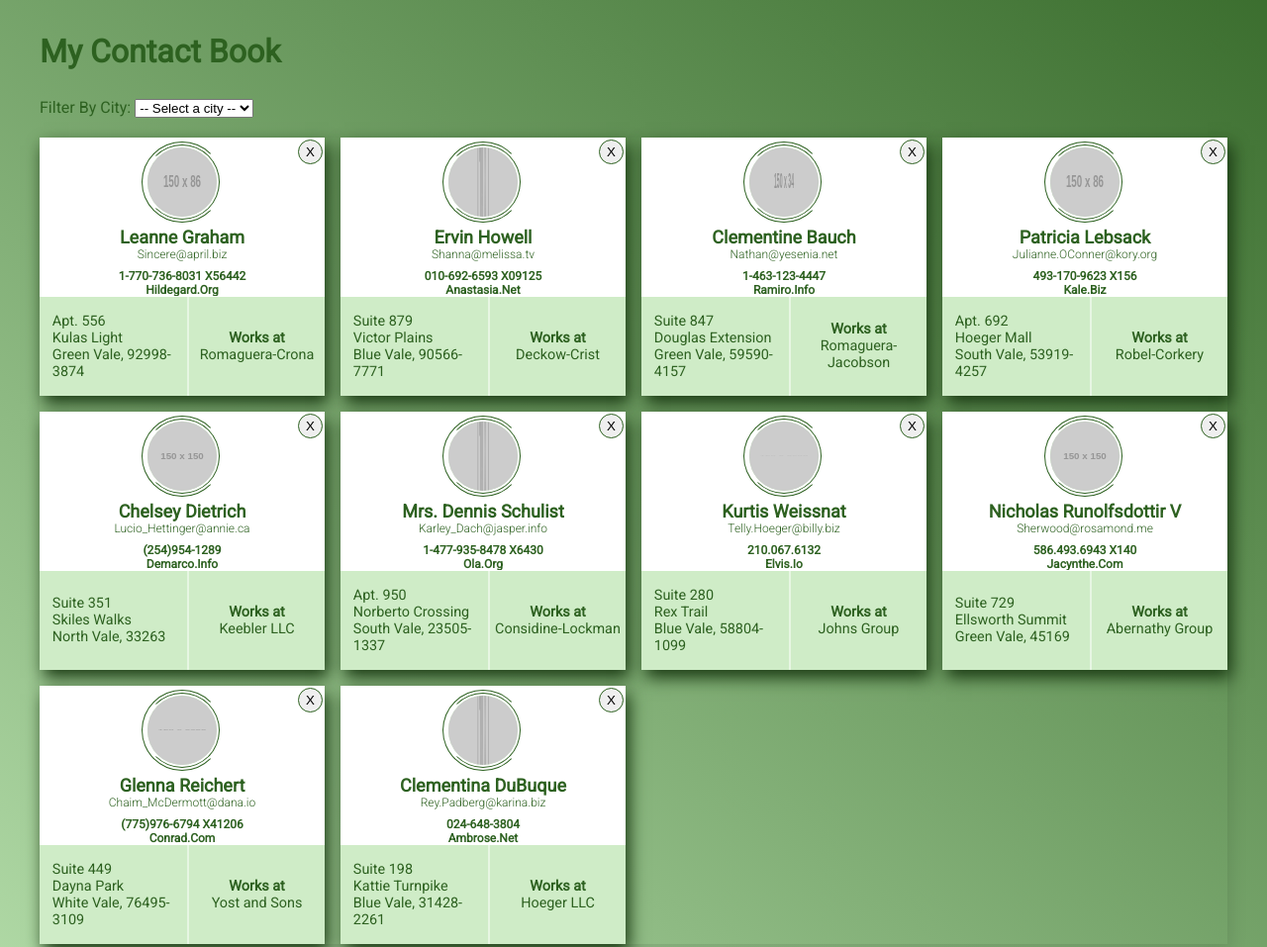
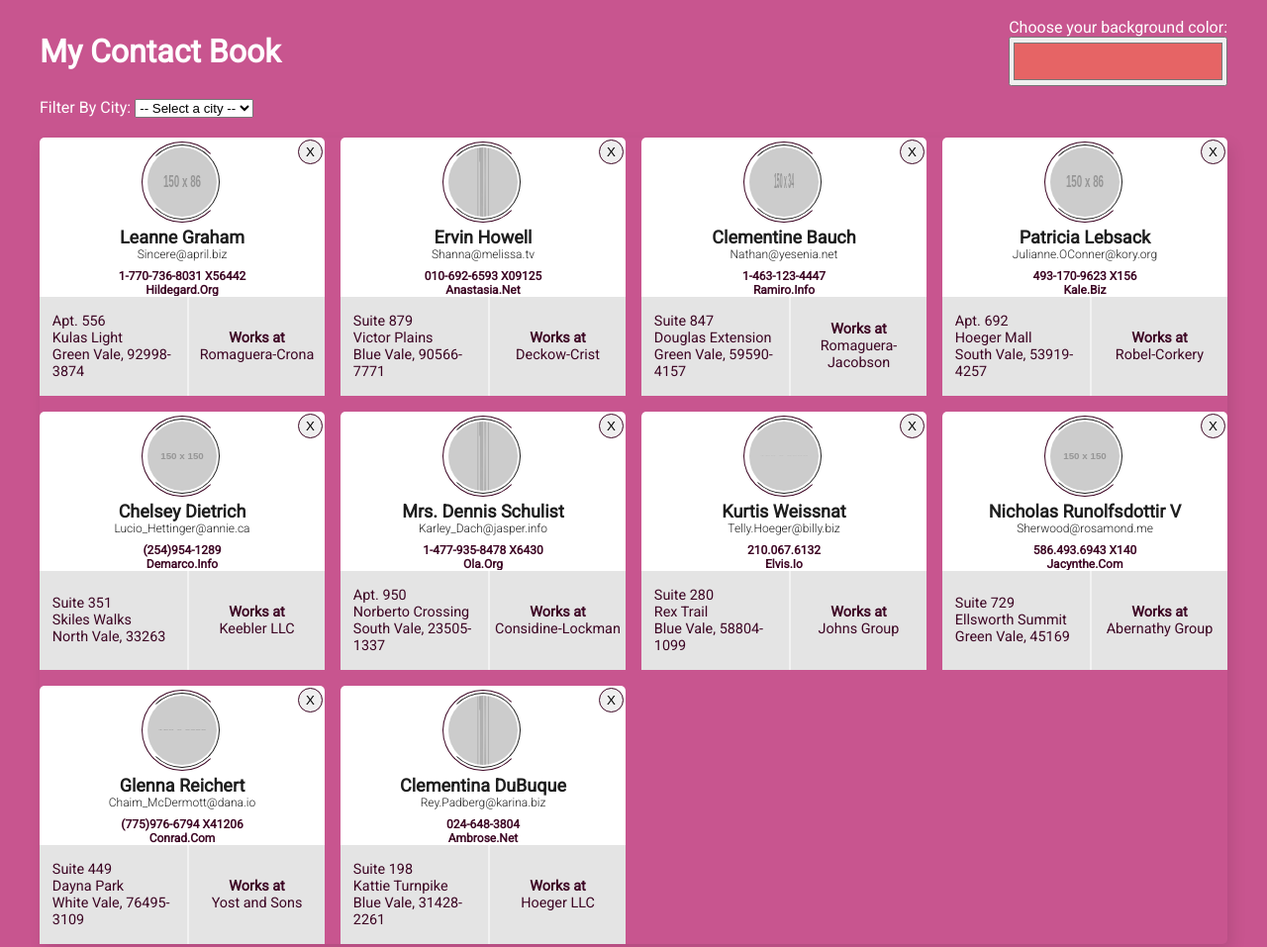
Before and after one commit to natali-a-lvarez/Contact-Book, a website built with Parcel: page index.html in a window 1280 px wide. Shown: the top 957 px of the page at 99% size. Built offline with nearby package versions, Linux system fonts and the light colour scheme; placeholder pictures from the web are drawn by us.

Commit message:
added back ground color picking feature

```diff
--- a/index.html
+++ b/index.html
@@ -8,7 +8,21 @@
   </head>
   <body>
     <main id="book">
-      <header><h1>My Contact Book</h1></header>
+      <header>
+        <h1>My Contact Book</h1>
+        <div class="color-picker">
+          <label>Choose your background color:</label>
+          <div>
+            <input
+              type="color"
+              class="color-input"
+              id="color-input"
+              name="color-input"
+              value="#e66465"
+            />
+          </div>
+        </div>
+      </header>
       <section id="filter">
         <form id="filterForm">
           <label for="filterOptions">Filter By City:</label>
--- a/src/index.js
+++ b/src/index.js
@@ -242,6 +242,14 @@ window.contacts = [
 // WRITE YOUR SOLUTION CODE HERE //
 ///////////////////////////////////
 
+// COLOR PICKER ADDED FUNCTIONALITY
+const colorPicker = document.querySelector(".color-input");
+const book = document.querySelector("#book");
+
+colorPicker.addEventListener("change", (e) => {
+  book.style.background = e.target.value;
+});
+
 const filterOptions = document.querySelector("#filterOptions");
 const contactsSection = document.querySelector("#contacts");
 
--- a/src/styles.css
+++ b/src/styles.css
@@ -1,6 +1,9 @@
 @import url("https://fonts.googleapis.com/css2?family=Roboto:ital,wght@0,300;0,400;1,500&display=swap");
 
 body {
+  --dark-color: #1e1e1e;
+  --light-color: #f1f1f1;
+
   margin: 0;
   font-size: 16px;
   font-family: "Roboto", sans-serif;
@@ -15,22 +18,22 @@ main {
 }
 
 #book {
-  background: -webkit-gradient(
-    linear,
-    right top,
-    left bottom,
-    from(#2d6120),
-    to(#bee6b4)
-  );
-  background: linear-gradient(to bottom left, #2d6120, #bee6b4);
-  background-size: 125% 125%;
-  color: #2d6120;
+  background-color: #c8558f;
+  color: #ffffff;
 }
 
 header {
+  display: flex;
+  align-items: center;
+  justify-content: space-between;
   width: 95%;
   margin: 0 auto;
   max-width: 1200px;
+}
+
+header .color-input {
+  width: 100%;
+  height: 50px;
 }
 
 #filter {
@@ -47,6 +50,7 @@ header {
   margin: 20px auto;
   max-width: 1200px;
   box-shadow: 4px 8px 16px 0 rgba(0, 0, 0, 0.1);
+  border-radius: 5px;
 }
 
 .divider {
@@ -62,15 +66,21 @@ header {
 
 .card {
   position: relative;
-  background: white;
-  box-shadow: 4px 8px 16px 0 #1b3b14;
+  background: rgb(255, 255, 255);
+  box-shadow: 4px 8px 16px 0 hwb(0 0% 100%, 0.2);
+  border-radius: 5px;
+}
+
+.card .name,
+.card .email {
+  color: #1e1e1e;
 }
 
 .card .deleteBtn {
   position: absolute;
   top: 2px;
   right: 2px;
-  border: solid 1px #2d6120;
+  border: solid 1px #3d0624;
   border-radius: 50%;
   cursor: pointer;
   width: 25px;
@@ -90,7 +100,6 @@ header {
   height: 70px;
   border-radius: 50%;
   cursor: pointer;
-  background: #bee6b4;
   margin: 10px auto;
   position: relative;
 }
@@ -108,14 +117,15 @@ header {
   top: -3px;
   width: 76px;
   height: 76px;
-  border-color: #2d6120 #2d6120 #2d6120 transparent;
+  border-color: var(--dark-color) var(--dark-color) var(--dark-color)
+    transparent;
 }
 .card .avatar .circle:nth-child(2) {
   left: -6px;
   top: -6px;
   width: 82px;
   height: 82px;
-  border-color: #2d6120 transparent #2d6120 #2d6120;
+  border-color: #3d0624 transparent #3d0624 #3d0624;
 }
 .card .avatar:hover .circle:first-child {
   -webkit-transform: rotate(360deg);
@@ -151,13 +161,14 @@ header {
   text-align: center;
   font-size: 12px;
   font-weight: 600;
-  color: #2d6120;
+  color: #3d0624;
 }
 
 .card .additional {
   position: relative;
   height: 100px;
-  background: #cfecc7;
+  background: #e4e4e4;
+  color: #3d0624;
   box-shadow: 0 -1px white;
   display: flex;
   font-size: 0.9rem;
```
